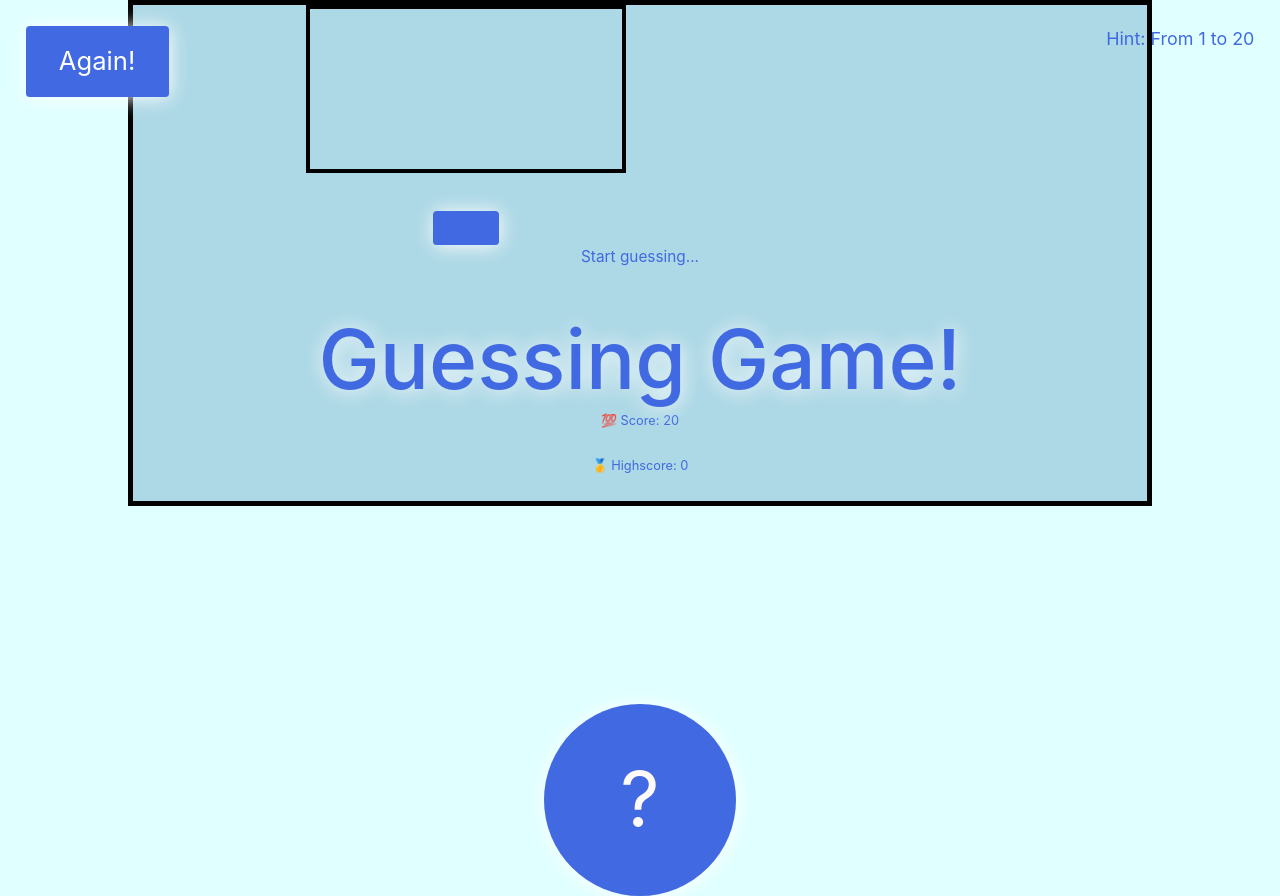
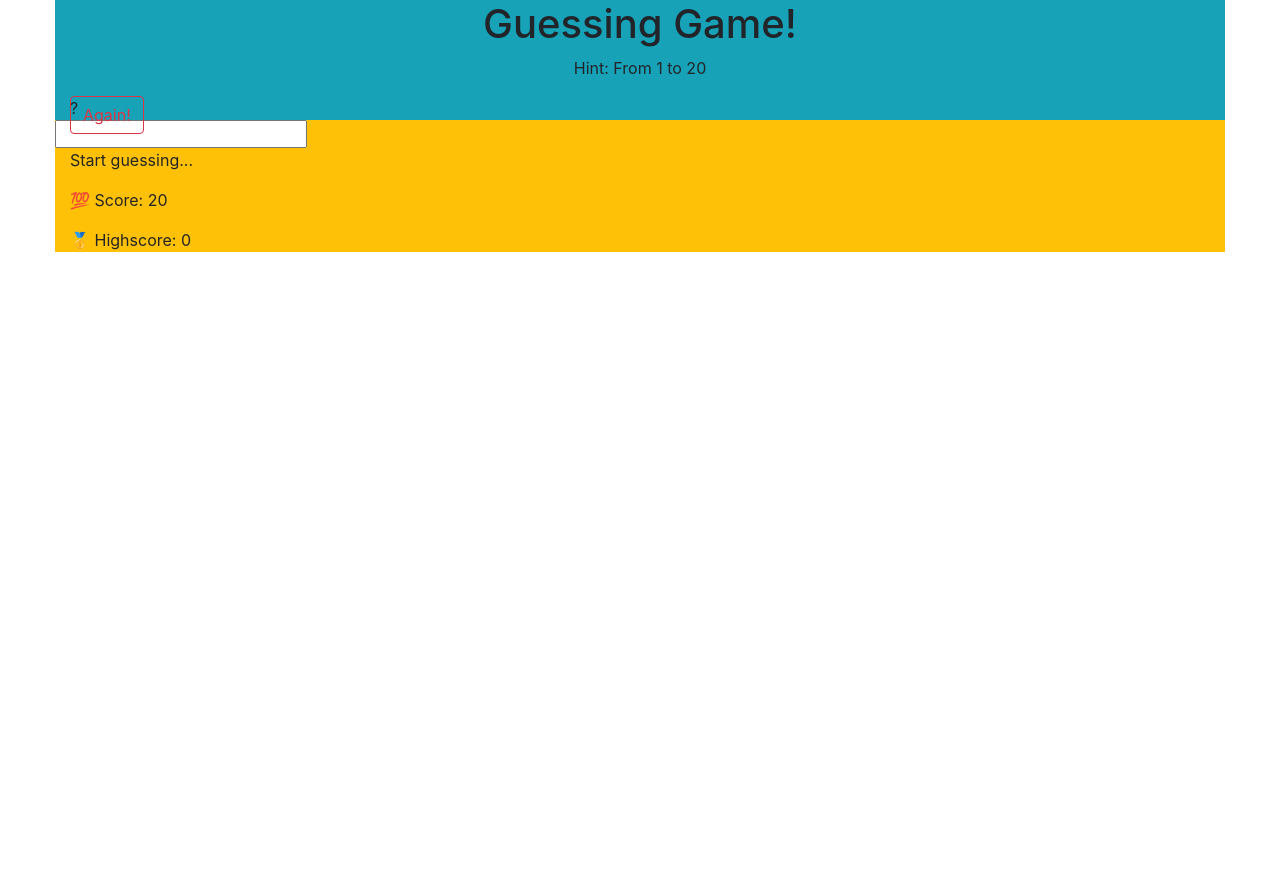
Before and after one commit to JayDe-FR/Final-Portfolio, a website: page indexGuess.html in a window 1280 px wide. After the commit the page ends 800 px from the top, so only its background shows below. Drawn offline with nearby package versions, Linux system fonts and the light colour scheme.

Commit message:
Lots to do

```diff
--- a/indexGuess.html
+++ b/indexGuess.html
@@ -4,7 +4,7 @@
     <meta charset="UTF-8" />
     <meta http-equiv="X-UA-Compatible" content="IE=edge" />
     <meta name="viewport" content="width=device-width, initial-scale=1.0" />
-    <title>Let's find out!</title>
+    <title>Guessing Game</title>
     <script
       src="https://code.jquery.com/jquery-3.5.1.slim.min.js"
       integrity="sha384-DfXdz2htPH0lsSSs5nCTpuj/zy4C+OGpamoFVy38MVBnE+IbbVYUew+OrCXaRkfj"
@@ -34,15 +34,17 @@
     <script defer src="script/scriptGuess.js"></script>
   </head>
   <body>
-    <div class="container">
-      <div class="row">
+    <div class="container bg-info">
+      <div class="row justify-content-center flex-column text-center">
         <h1>Guessing Game!</h1>
         <p class="between">Hint: From 1 to 20</p>
-        <button class="btn btn-lg again">Again!</button>
       </div>
+      <button class="btn btn-outline-danger position-absolute again">
+        Again!
+      </button>
       <div class="number">?</div>
     </div>
-    <div class="container">
+    <div class="container flex-column bg-warning">
       <div class="row left">
         <input type="number" name="" id="" class="guess" />
         <button class="btn btn-lg check"></button>
--- a/style/styleGuess.css
+++ b/style/styleGuess.css
@@ -1,4 +1,4 @@
-@import url("https://fonts.googleapis.com/css2?family=Permanent+Marker&display=swap");
+@import url("https://fonts.googleapis.com/css2?family=Poppins:wght@200;300;400;500;600;700;800;900&display=swap");
 
 * {
   margin: 0;
@@ -6,28 +6,13 @@
   box-sizing: inherit;
 }
 
-*:focus {
-  outline: none;
-}
-
 html {
-  font-size: 80%;
-  font-family: "Permanent Marker", sans-serif !important;
-  box-sizing: border-box;
-  background: lightcyan;
-}
-
-body {
-  color: royalblue;
-  background-color: lightblue;
-  width: 80%;
-  margin: 0 auto;
-  border: 5px solid #000;
+  font-family: "Poppins", sans-serif !important;
 }
 
 /* LAYOUT */
 
-header {
+/* header {
   position: relative;
   height: 34vh;
 }
@@ -50,11 +35,11 @@ main {
 .right {
   width: 52rem;
   font-size: 2rem;
-}
+} */
 
 /* ELEMENTS STYLE */
 
-h1 {
+/* h1 {
   font-size: calc(4rem * 1.6);
   text-align: center;
   text-shadow: 1px 1px 20px #fff;
@@ -63,10 +48,9 @@ h1 {
   top: 45%;
   left: 50%;
   transform: translate(-50%, -50%);
-}
+} */
 
-.number {
-  /* background: #000; */
+/* .number {
   background: royalblue;
   color: snow;
   font-size: 6rem;
@@ -83,7 +67,6 @@ h1 {
 
 .number:hover {
   background: #fff;
-  /* color: #000; */
   color: lightblue;
   transition: all 0.3s;
 }
@@ -117,8 +100,6 @@ h1 {
 
 .btn {
   border: none;
-  /* background: #000; */
-  /* background: linear-gradient(to top right, #00b09b, #96c93d); */
   background: royalblue;
   color: #fff;
   font-size: 2rem;
@@ -129,9 +110,7 @@ h1 {
 }
 
 .btn:hover {
-  /* background: linear-gradient(to left, #fc5c7d, #6a82fb); */
   background-color: #fff;
-  /* color: #222; */
   color: lightblue;
   transition: all 0.3s;
 }
@@ -147,4 +126,4 @@ h1 {
 .label-highscore {
   text-align: center;
   margin-bottom: 2rem;
-}
+} */
```
